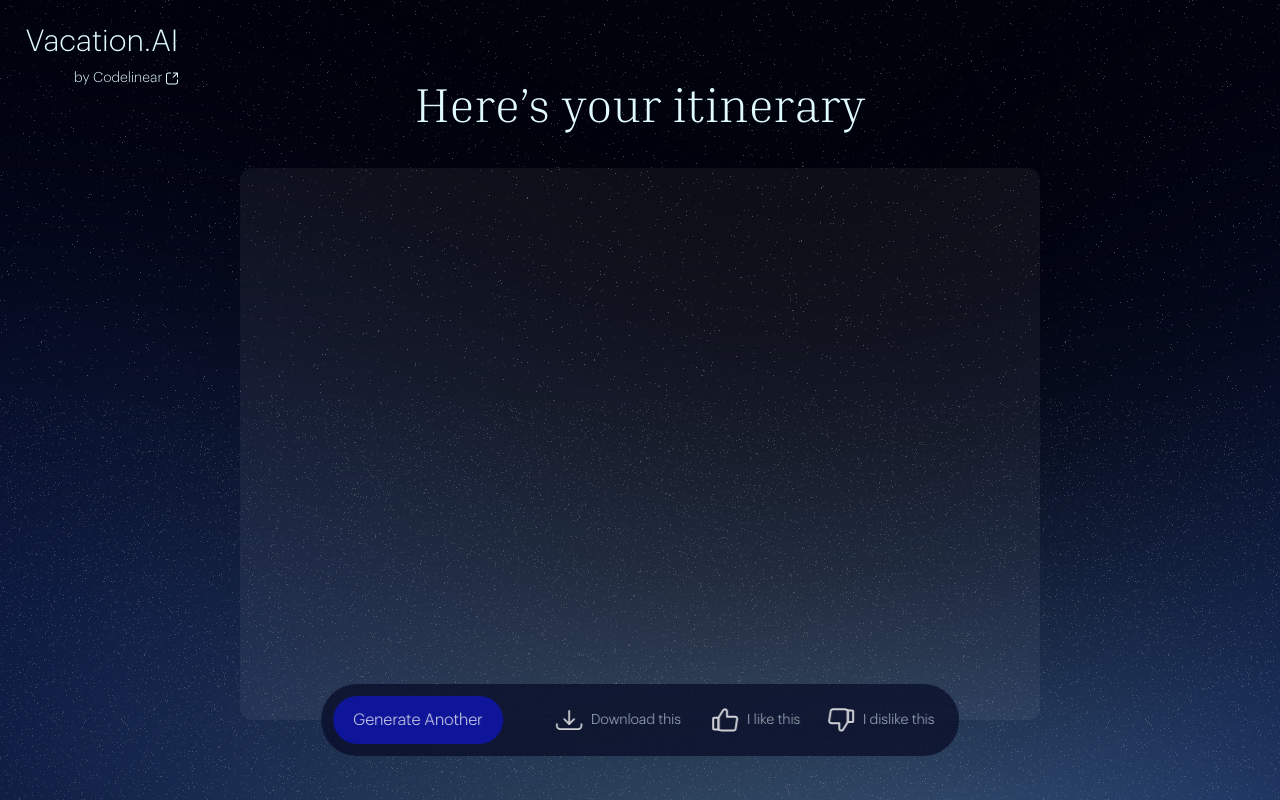
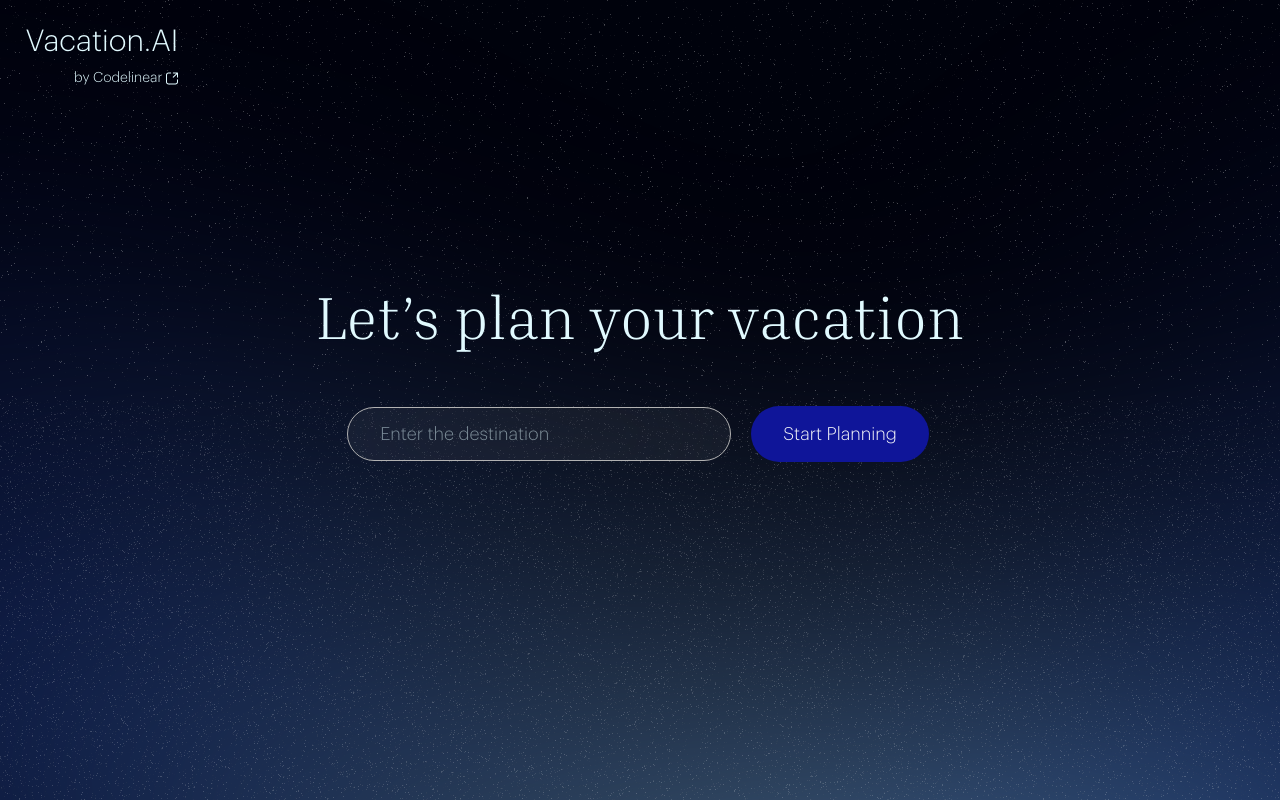
Before and after one commit to Codelinear/Vacaiton-AI, a Next.js app: page / in a window 1280 px wide. Built offline with nearby package versions, Linux system fonts and the light colour scheme.

Commit message:
fixes an issue

```diff
--- a/src/components/vacation-details.tsx
+++ b/src/components/vacation-details.tsx
@@ -140,12 +140,12 @@ const VacationDetails = ({
                     type="single"
                     value={field.value}
                     onValueChange={field.onChange}
-                    className="grid grid-cols-2 place-items-center lg:grid-cols-3 md:gap-3 lg:gap-5 grid-rows-3 lg:grid-rows-2"
+                    className="grid grid-cols-2 self-center justify-self-center lg:grid-cols-3 md:gap-3 lg:gap-5 grid-rows-3 lg:grid-rows-2"
                   >
                     {reasons.map((element) => (
                       <ToggleGroupItem
                         key={element.id}
-                        className="font-normal w-full mx-2 backdrop-blur-3xl hover:bg-[#ffffff0d] hover:text-[#e1faff7f] text-xs md:text-sm lg:text-base py-6 px-3 rounded-xl border data-[state=on]:bg-[#ffffff0d] data-[state=on]:text-[#e1faff] border-[#B2B2B2] data-[state=on]:border-white bg-[#ffffff0d] text-[#e1faff7f]"
+                        className="font-normal w-full mx-2 justify-self-center backdrop-blur-3xl hover:bg-[#ffffff0d] hover:text-[#e1faff7f] text-xs md:text-sm lg:text-base py-6 px-3 rounded-xl border data-[state=on]:bg-[#ffffff0d] data-[state=on]:text-[#e1faff] border-[#B2B2B2] data-[state=on]:border-white bg-[#ffffff0d] text-[#e1faff7f]"
                         value={element.reason.toLowerCase()}
                       >
                         {element.reason}
--- a/src/store.ts
+++ b/src/store.ts
@@ -10,7 +10,7 @@ interface AppState {
 }
 
 export const useStore = create<AppState>((set) => ({
-  contentType: "vacation",
+  contentType: "destination",
   responseLoading: false,
   changeContent: (contentType: "destination" | "vacationDetail" | "vacation") =>
     set(() => ({ contentType })),
```
